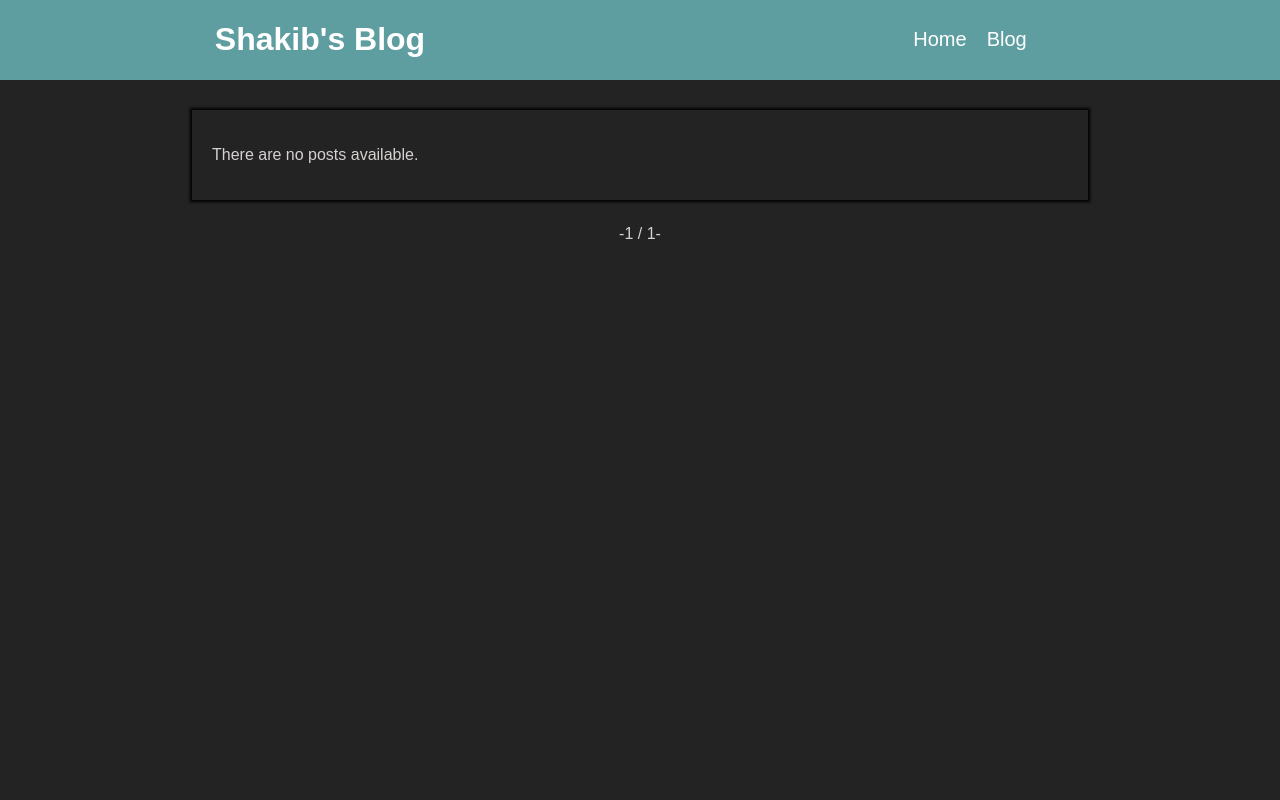
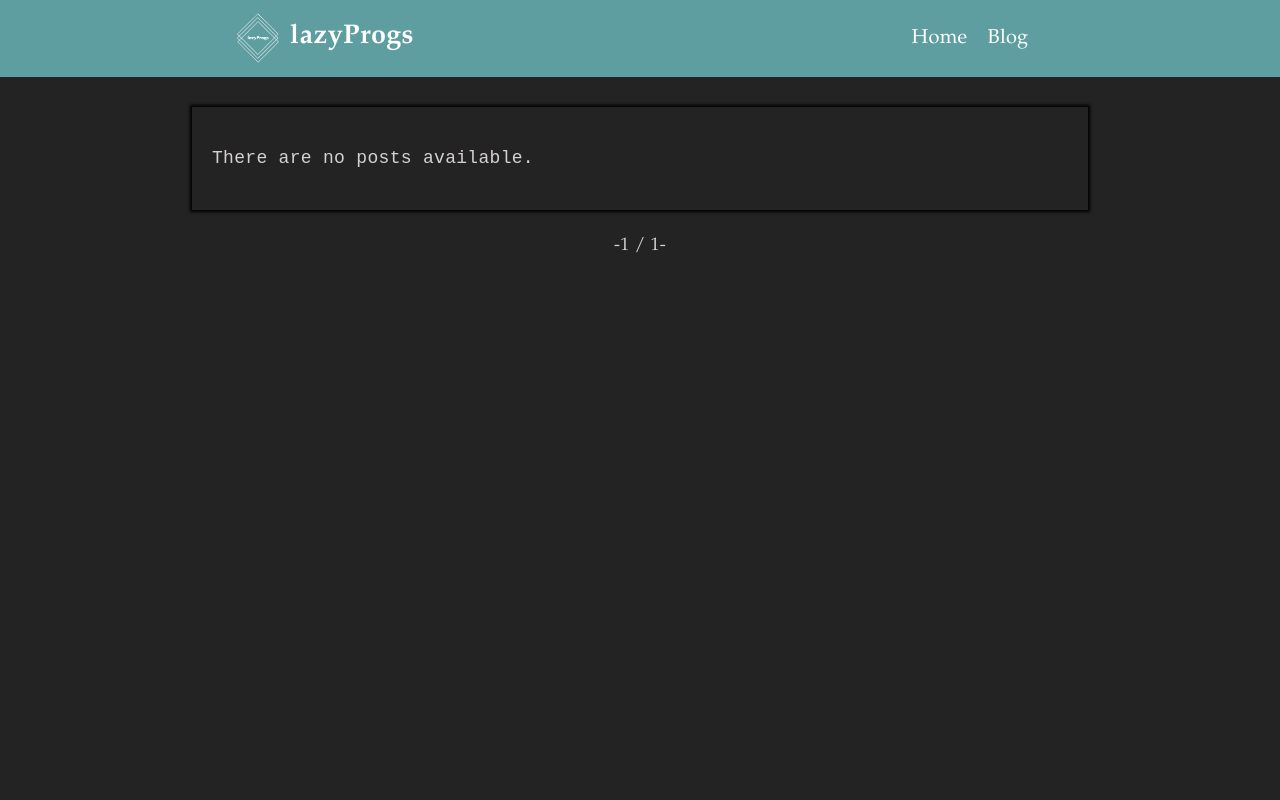
Before and after one commit to devShakib015/myBLog, a Django app: page /blog/ in a window 1280 px wide. Run offline with Django 3.2, Linux system fonts and the light colour scheme; data that the repository does not hold is empty.

Commit message:
Updated upto Similar Posts

```diff
--- a/mysite/blog/models.py
+++ b/mysite/blog/models.py
@@ -12,7 +12,7 @@
     title = models.CharField(max_length=250)
     slug = models.SlugField(max_length=250, unique_for_date='publish')
     author = models.ForeignKey(User, on_delete=models.CASCADE, related_name='blog_posts')
-    header_image = models.ImageField(upload_to='image_folder/', blank=True)
+    header_image = models.ImageField(upload_to='', blank=True)
     body = models.TextField()
     publish = models.DateTimeField(default = timezone.now)
     created = models.DateTimeField(auto_now_add=True)
@@ -29,7 +29,7 @@
 class Comment(models.Model):
     post = models.ForeignKey(Post, on_delete=models.CASCADE, related_name='comments')
     name = models.CharField(max_length=80)
-    email = models.EmailField()
+    email = models.EmailField(blank=True)
     body = models.TextField()
     created = models.DateTimeField(auto_now_add=True)
     updated = models.DateTimeField(auto_now=True)
--- a/mysite/blog/static/css/blog.css
+++ b/mysite/blog/static/css/blog.css
@@ -1,13 +1,19 @@
 html{
     box-sizing: border-box;
     color: rgb(214, 209, 209);
-    font-size: medium;
-    font-family: sans-serif;
+    font-size: 18px;
+    font-family: garamond;
     font-weight: normal;
+    letter-spacing: 0.3px;
 }
 
 li{
     list-style: none;
+}
+
+small{
+    font-style: italic;
+    color: darkseagreen;
 }
 
 a{
@@ -18,6 +24,12 @@
 a:hover{
     color: white;
     transition: 0.5s;
+}
+
+
+p{
+    font-family: 'Courier New', Courier, monospace;
+    line-height: 1.5;
 }
 
 body{
@@ -37,11 +49,20 @@
 
 #brand{
     width: 50%;
-    text-align: center;
 }
+
 #brand a{
     color: white;
+    display: flex;
+    justify-content: center;
+    align-items: center;
 }
+
+#brand_image{
+    width: 64px;
+    height: auto;
+}
+
 #navbar{
     width: 50%;
 }
@@ -78,7 +99,8 @@
 
 #welcome{
     text-align: center;
-    font-size: 60px;
+    font-size: 40px;
+    line-height: 0;
 }
 
 .link_title{
@@ -145,3 +167,15 @@
     padding: 5px;
     color: white;
 }
+
+.big-box{
+    display: flex;
+    justify-content: space-between;
+    padding: 15px;
+}
+
+.small-box{
+    width: 25%;
+    box-shadow: 0 0 3px 2px black;
+    padding: 15px;
+}
--- a/mysite/blog/templates/blog/base.html
+++ b/mysite/blog/templates/blog/base.html
@@ -10,8 +10,7 @@
 <body>
     <header>
         <div id="brand">
-            <a href="{% url 'blog:index' %}"><h1>Shakib's Blog</h1></a>
-
+            <a href="{% url 'blog:index' %}"><img id="brand_image" src="{% static 'images\lazyProgs.png' %}" alt="logo"><h2>lazyProgs</h2></a>
         </div>
         <nav id="navbar">
             <ul>
--- a/mysite/blog/templates/blog/post_list.html
+++ b/mysite/blog/templates/blog/post_list.html
@@ -1,5 +1,11 @@
 {% extends 'blog/base.html' %}
-{% block title %}Shakib's blog | Blog{% endblock title %}
+{% block title %}
+    {% if tag %}
+        Posts tagged with "{{ tag.name }}"
+    {% else%}
+        lazyProgs | Blog list
+    {% endif %}
+{% endblock title %}
     {% block content %}
     {% if tag %}
         <h2>Posts tagged with "{{ tag.name }}"</h2>
@@ -11,7 +17,7 @@
             <p>
                 Tags:
                 {% for tag in post.tags.all %}
-                    <a href="{% url 'blog:post_list_by_tag' tag.slug %}"> {{ tag.name }}</a>
+                    <a href="{% url 'blog:post_list_by_tag' tag.slug %}" target="_blank"> {{ tag.name }}</a>
                     {% if not forloop.last %}, {% endif%}
                 {% endfor %}
             </p>
--- a/mysite/blog/views.py
+++ b/mysite/blog/views.py
@@ -5,6 +5,7 @@
 from .forms import EmailPostForm, CommentForm
 from django.core.mail import send_mail
 from taggit.models import Tag
+from django.db.models import Count
 
 
 # Create your views here.
@@ -53,7 +54,15 @@
     else:
         comment_form = CommentForm()
 
-    context = {'post': post, 'comments': comments, 'new_comment': new_comment, 'comment_form': comment_form}
+    # Lists of sismilar posts
+    post_tags_id = post.tags.values_list('id', flat=True)
+    published_posts = Post.objects.filter(status='published')
+    similar_posts = published_posts.filter(tags__in=post_tags_id)\
+                                    .exclude(id=post.id)
+    similar_posts = similar_posts.annotate(same_tags=Count('tags'))\
+                                    .order_by('-same_tags', '-publish')[:3]
+
+    context = {'post': post, 'comments': comments, 'new_comment': new_comment, 'comment_form': comment_form, 'similar_posts': similar_posts}
     return render(request, 'blog/post_detail.html', context)
 
 def post_share(request, post_id):
```
Also changed, not shown: mysite/blog/templates/blog/index.html (+5 -2 lines), mysite/blog/templates/blog/post_detail.html (+24 -1 lines), mysite/blog/static/images/lazyProgs.png (added), mysite/image_folder/118124-free-download-avenged-sevenfold-wallpaper-1920x1200-free-download.jpg (deleted), mysite/mysite/blog/static/images/Capture.PNG (renamed from mysite/image_folder/Capture.PNG), mysite/mysite/blog/static/images/Capture_DuLQn51.PNG (renamed from mysite/image_folder/Capture_yN32PAY.PNG).
